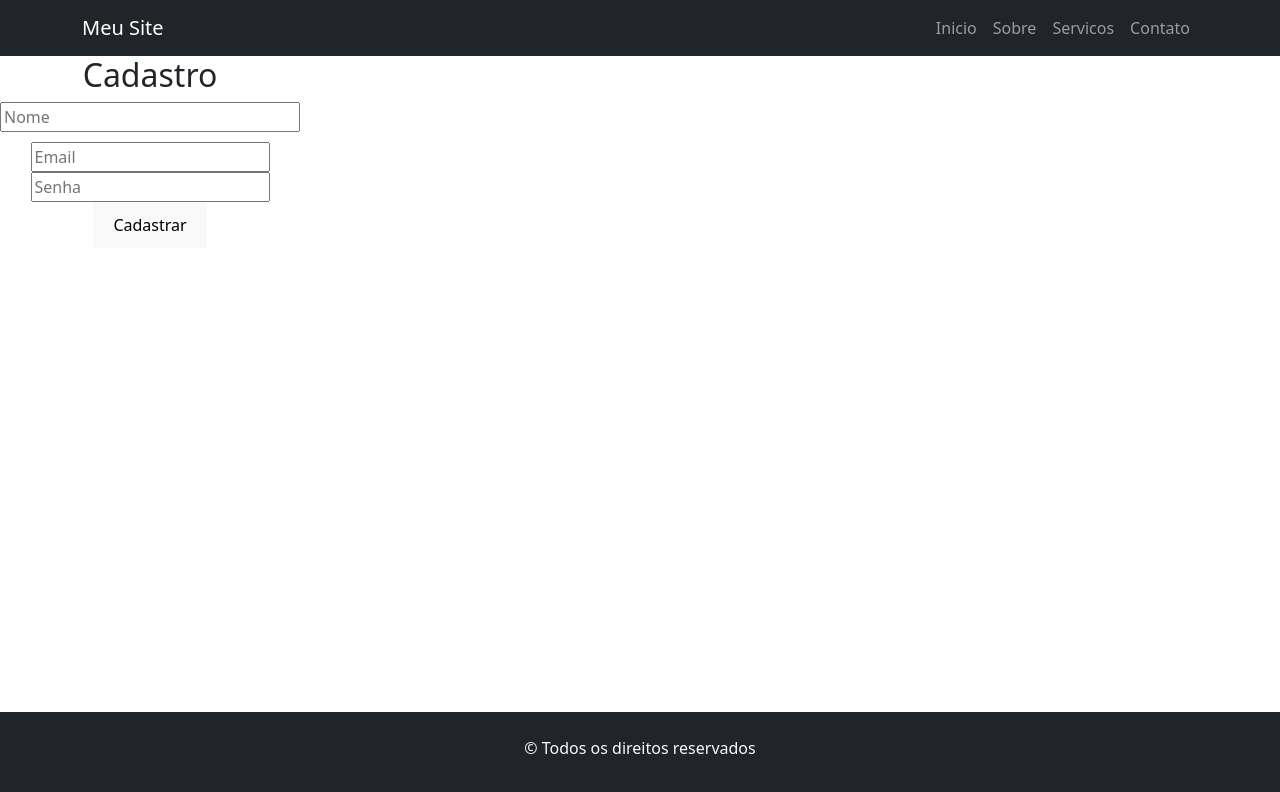
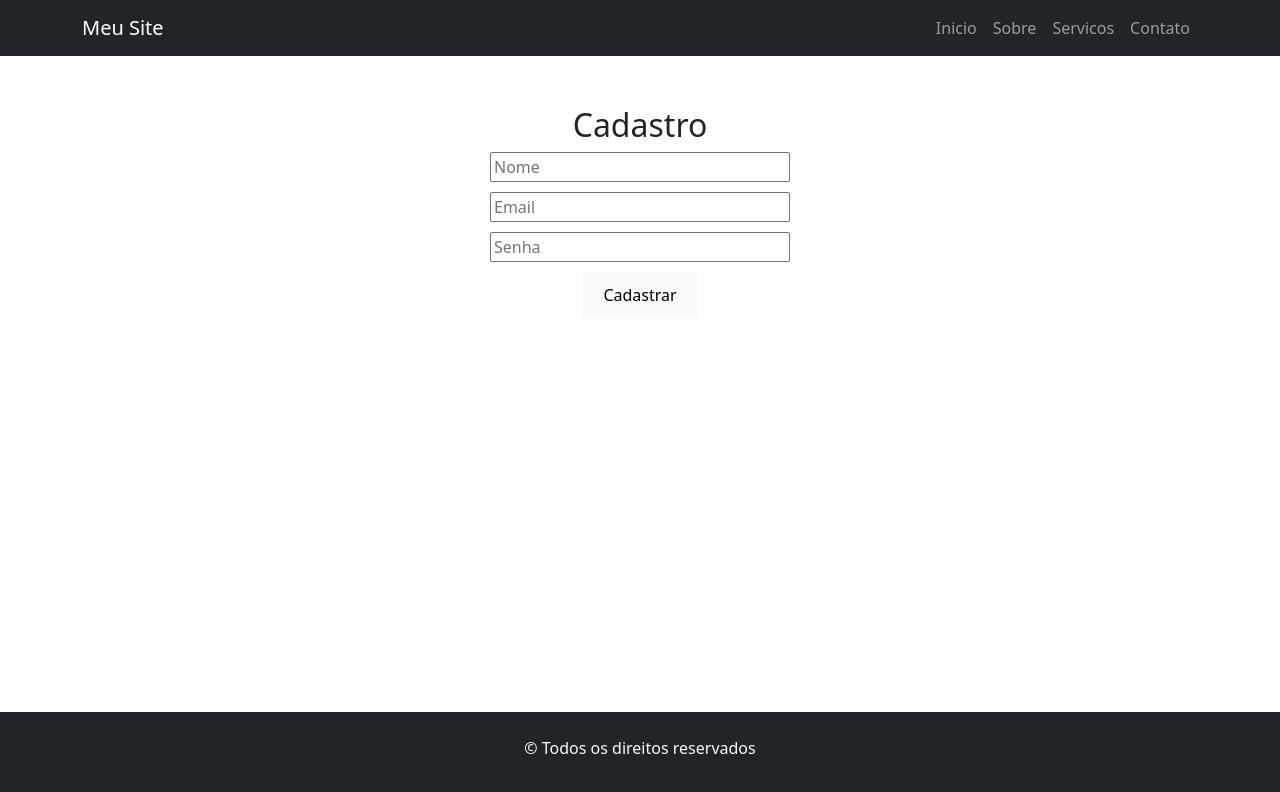
Before and after one commit to cynthiamaia/Disc.Web, a React (Vite) app in the folder site-com-bootstrap/: page /register in a window 1280 px wide. Shown: the top 792 px of the page. Built offline with nearby package versions, Linux system fonts and the light colour scheme.

Commit message:
register_

```diff
--- /dev/null
+++ b/site-com-bootstrap/src/components/login.jsx
@@ -0,0 +1,6 @@
+import { useState } from "react";
+import { signInWithEmailAndPassword} from "firebase/auth";
+//serve para fazer login de um usuario com email e senha
+import { auth} from "../firebase";
+import { useNavigate } from "react-router-dom";
+//redirecionar
--- a/site-com-bootstrap/src/components/register.jsx
+++ b/site-com-bootstrap/src/components/register.jsx
@@ -20,7 +20,7 @@ function Register() {
         };
 
     return (
-        <div style={{maxWidth: 300, margin:"50 px auto", textAlign: "center"}}>
+        <div style={{maxWidth: 300, margin:"50px auto", textAlign: "center"}}>
         <h2>Cadastro</h2>
         <form onSubmit={handleRegister}>
             <input
@@ -37,6 +37,7 @@ function Register() {
                 value={email}
                 onChange={(e) => setEmail(e.target.value)}
                 required
+                style={{display:"block", width: "100%", marginBottom:10}}
             />
             <input
                 type="password"
@@ -44,6 +45,7 @@ function Register() {
                 value={senha}
                 onChange={(e) => setSenha(e.target.value)}
                 required
+                style={{display:"block", width: "100%", marginBottom:10}}
             />
             <button type="submit">Cadastrar</button>
         </form>
```
